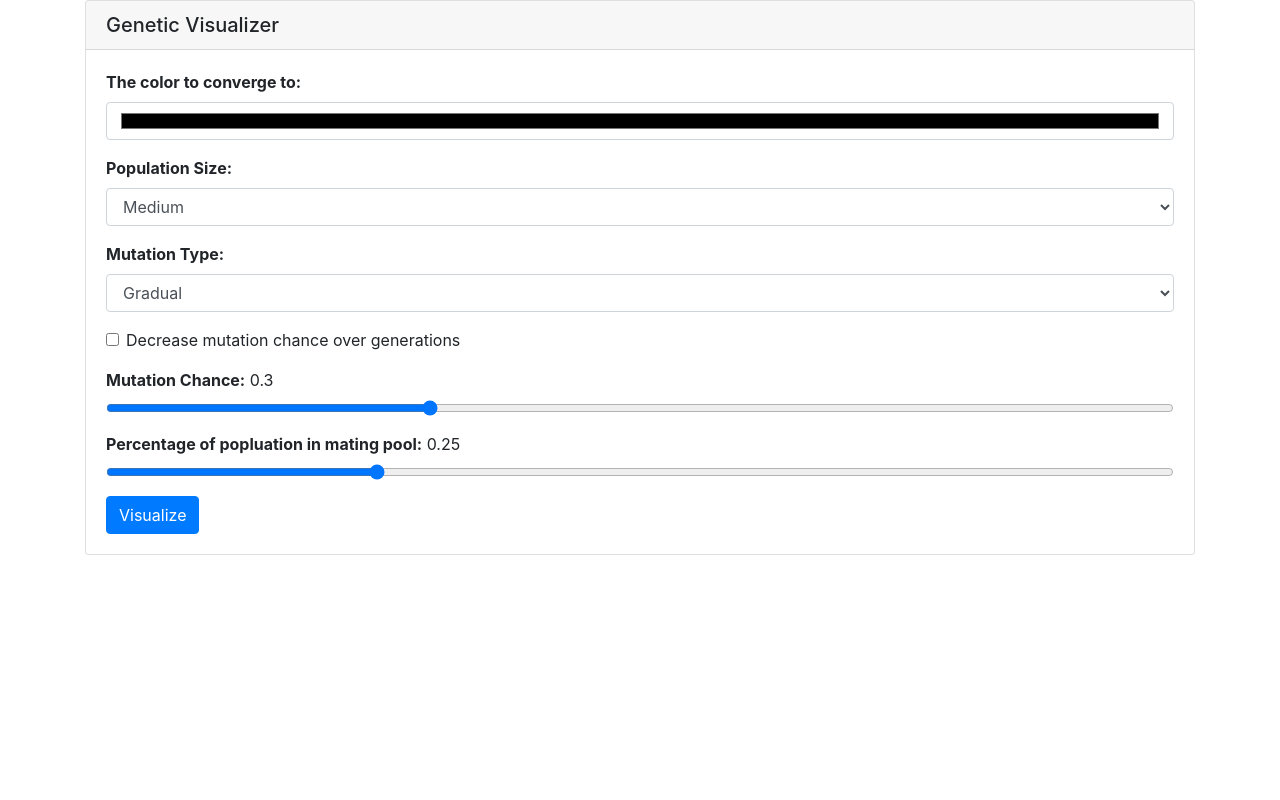
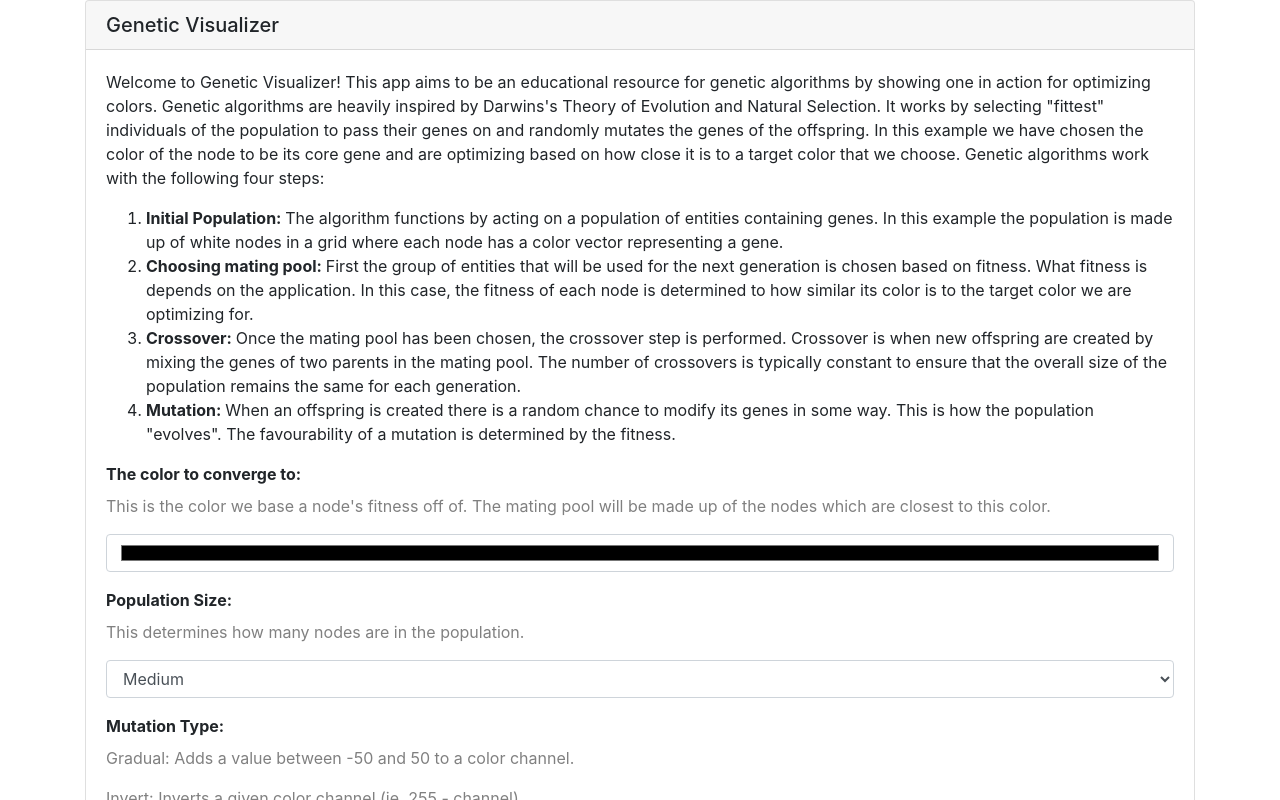
Before and after one commit to AndrewPochapsky/genetic-visualizer, a React (Create React App) app: page / in a window 1280 px wide. Shown: the top 800 px of the page. Built offline with nearby package versions, Linux system fonts and the light colour scheme.

Commit message:
small fixes

```diff
--- a/src/components/Header.tsx
+++ b/src/components/Header.tsx
@@ -24,7 +24,7 @@ export default class Header extends React.Component<HeaderProps> {
               Generation Number: {this.props.generationNumber}
             </Navbar.Text>
             <Navbar.Text className="mr-sm-2">
-              Mutation Chance: {this.props.mutationChance}
+              Mutation Chance: {this.props.mutationChance * 100}%
             </Navbar.Text>
           </Nav>
           <Form inline>
--- a/src/components/Settings.tsx
+++ b/src/components/Settings.tsx
@@ -129,17 +129,74 @@ export default class Settings extends React.Component<
         <Card>
           <Card.Header as="h5">Genetic Visualizer</Card.Header>
           <Card.Body>
+            <p>
+              {" "}
+              Welcome to Genetic Visualizer! This app aims to be an educational
+              resource for genetic algorithms by showing one in action for
+              optimizing colors. Genetic algorithms are heavily inspired by
+              Darwins's Theory of Evolution and Natural Selection. It works by
+              selecting "fittest" individuals of the population to pass their
+              genes on and randomly mutates the genes of the offspring. In this
+              example we have chosen the color of the node to be its core gene
+              and are optimizing based on how close it is to a target color that
+              we choose. Genetic algorithms work with the following four steps:
+            </p>
+            <ol>
+              <li>
+                <span style={{ fontWeight: "bold" }}>
+                  {" "}
+                  Initial Population:{" "}
+                </span>{" "}
+                The algorithm functions by acting on a population of entities
+                containing genes. In this example the population is made up of
+                white nodes in a grid where each node has a color vector
+                representing a gene.
+              </li>
+              <li>
+                <span style={{ fontWeight: "bold" }}>
+                  {" "}
+                  Choosing mating pool:{" "}
+                </span>{" "}
+                First the group of entities that will be used for the next
+                generation is chosen based on fitness. What fitness is depends
+                on the application. In this case, the fitness of each node is
+                determined to how similar its color is to the target color we
+                are optimizing for.
+              </li>
+              <li>
+                <span style={{ fontWeight: "bold" }}> Crossover: </span> Once
+                the mating pool has been chosen, the crossover step is
+                performed. Crossover is when new offspring are created by mixing
+                the genes of two parents in the mating pool. The number of
+                crossovers is typically constant to ensure that the overall size
+                of the population remains the same for each generation.
+              </li>
+              <li>
+                <span style={{ fontWeight: "bold" }}> Mutation: </span> When an
+                offspring is created there is a random chance to modify its
+                genes in some way. This is how the population "evolves". The
+                favourability of a mutation is determined by the fitness.
+              </li>
+            </ol>
             <Form>
               <Form.Group controlId="formEndColor">
                 <Form.Label style={{ fontWeight: "bold" }}>
                   The color to converge to:
                 </Form.Label>
+                <p style={{ color: "grey" }}>
+                  This is the color we base a node's fitness off of. The mating
+                  pool will be made up of the nodes which are closest to this
+                  color.
+                </p>
                 <Form.Control type="color" onChange={this.handleColorChange} />
               </Form.Group>
               <Form.Group controlId="formPopulationSize">
                 <Form.Label style={{ fontWeight: "bold" }}>
                   Population Size:
                 </Form.Label>
+                <p style={{ color: "grey" }}>
+                  This determines how many nodes are in the population.
+                </p>
                 <Form.Control
                   as="select"
                   defaultValue="Medium"
@@ -154,6 +211,12 @@ export default class Settings extends React.Component<
                 <Form.Label style={{ fontWeight: "bold" }}>
                   Mutation Type:
                 </Form.Label>
+                <p style={{ color: "grey" }}>
+                  Gradual: Adds a value between -50 and 50 to a color channel.
+                </p>
+                <p style={{ color: "grey" }}>
+                  Invert: Inverts a given color channel (ie. 255 - channel).
+                </p>
                 <Form.Control
                   as="select"
                   defaultValue="Gradual"
@@ -174,13 +237,16 @@ export default class Settings extends React.Component<
               <Form.Group controlId="formMutationRange">
                 <Form.Label>
                   <span style={{ fontWeight: "bold" }}>Mutation Chance:</span>{" "}
-                  {this.state.mutationChance}
+                  {Math.floor(this.state.mutationChance * 100)}%
                 </Form.Label>
+                <p style={{ color: "grey" }}>
+                  The chance for the color channel of an offpspring to mutate.
+                </p>
                 <Form.Control
                   type="range"
                   min="0"
                   max="1"
-                  step="0.05"
+                  step="0.01"
                   value={this.state.mutationChance}
                   onChange={this.handleMutationChanceChange}
                 />
@@ -188,15 +254,20 @@ export default class Settings extends React.Component<
               <Form.Group controlId="formMatingPoolRange">
                 <Form.Label>
                   <span style={{ fontWeight: "bold" }}>
-                    Percentage of popluation in mating pool:
+                    Percentage of population in mating pool:
                   </span>{" "}
-                  {this.state.matingPoolPercent}
+                  {Math.floor(this.state.matingPoolPercent * 100)}%
                 </Form.Label>
+                <p style={{ color: "grey" }}>
+                  How many nodes are used to generate the next population. For
+                  example, if the percentage is 50%, then the 50% most fit nodes
+                  will be selected to populate the next generation.{" "}
+                </p>
                 <Form.Control
                   type="range"
-                  min="0"
+                  min="0.02"
                   max="1"
-                  step="0.05"
+                  step="0.01"
                   value={this.state.matingPoolPercent}
                   onChange={this.handleMatingPoolPercentChange}
                 />
```
